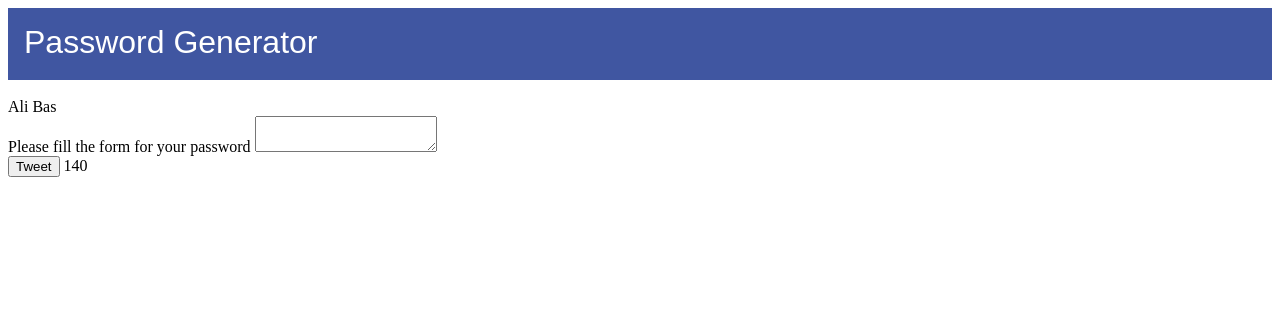
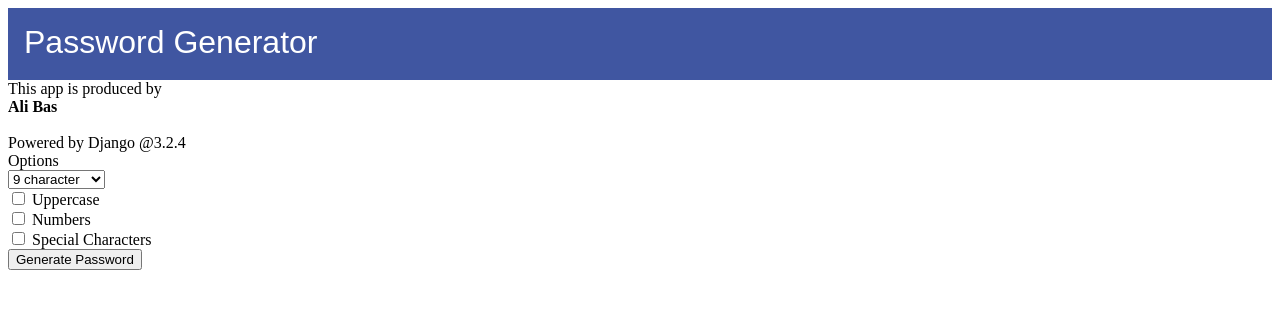
Before and after one commit to alibas01/pass_gen_django, a Django app: page / in a window 1280 px wide. Shown: the top 309 px of the page. Run offline with Django 3.2, Linux system fonts and the light colour scheme.

Commit message:
function pages

```diff
--- a/pass_gen/templates/home.html
+++ b/pass_gen/templates/home.html
@@ -3,33 +3,53 @@
   <head>
     {% load static %}
     <link rel="stylesheet" href="{%  static  'css/style.css'  %}" />
-    <title>Linguist</title>
+    <title>Django Generator</title>
   </head>
   <body>
     <!-- Top nav bar (fixed) -->
     <nav>
       <span>Password Generator</span>
-      <!-- <div id="compose">
-        <button id="compose" type="button">Compose <br />new tweet</button>
-      </div> -->
     </nav>
     <section class="horizantal">
       <header class="profile">
+        This app is produced by
         <br />
-        <div></div>
+        <div><strong>{{author}}</strong></div>
+        <br />
+        Powered by Django @3.2.4
       </header>
-      {{author}}
 
       <!-- Page-specific (main) content here -->
-      <form id="tweet-form">
-        <label class="pretext" for="tweet-text"
-          >Please fill the form for your password</label
-        >
-        <textarea name="text" id="tweet-text"></textarea>
-        <div class="sub-new-tweet">
-          <button type="submit" method="POST" action="/tweets/">Tweet</button>
-          <output name="counter" class="counter" for="tweet-text">140</output>
-        </div>
+      <label>Options</label>
+      <form id="optform" action="{% url 'output' %}">
+        <select name="length">
+          <option value="5">5 character</option>
+          <option value="6">6 character</option>
+          <option value="7">7 character</option>
+          <option value="8">8 character</option>
+          <option value="9" selected="selected">9 character</option>
+          <option value="10">10 character</option>
+          <option value="11">11 character</option>
+          <option value="12">12 character</option>
+          <option value="13">13 character</option>
+          <option value="14">14 character</option>
+          <option value="15">15 character</option>
+          <option value="16">16 character</option>
+          <option value="17">17 character</option>
+          <option value="18">18 character</option>
+        </select>
+        <br />
+        <input type="checkbox" value="Uppercase" /> Uppercase
+        <br />
+        <input type="checkbox" value="Uppercase" /> Numbers
+        <br />
+        <input type="checkbox" value="Uppercase" /> Special Characters
+        <br />
+        <input value="Generate Password" type="submit" />
+        <br />
+
+        <!-- <button type="submit" method="POST" action="/pass/">Generate Pass</button> -->
+        <!-- <output name="summary" class="counter" for="tweet-text">140</output> -->
       </form>
     </section>
   </body>
--- a/pass_gen/views.py
+++ b/pass_gen/views.py
@@ -6,6 +6,10 @@ from django.http import HttpResponse
 def home(request):
     return render(request, 'home.html', {'author': 'Ali Bas'})
 
+def password(request):
+    passthe="The password"
+    return render(request, 'pass.html', {'password': passthe})
+
 
 
 
--- a/password_generator_django/urls.py
+++ b/password_generator_django/urls.py
@@ -19,5 +19,6 @@ from pass_gen import views
 urlpatterns = [
     #path('pass/', admin.site.urls),
     path('', views.home),
+    path('pass/', views.password, name='output'),
     path('author/', views.author),
 ]
```
